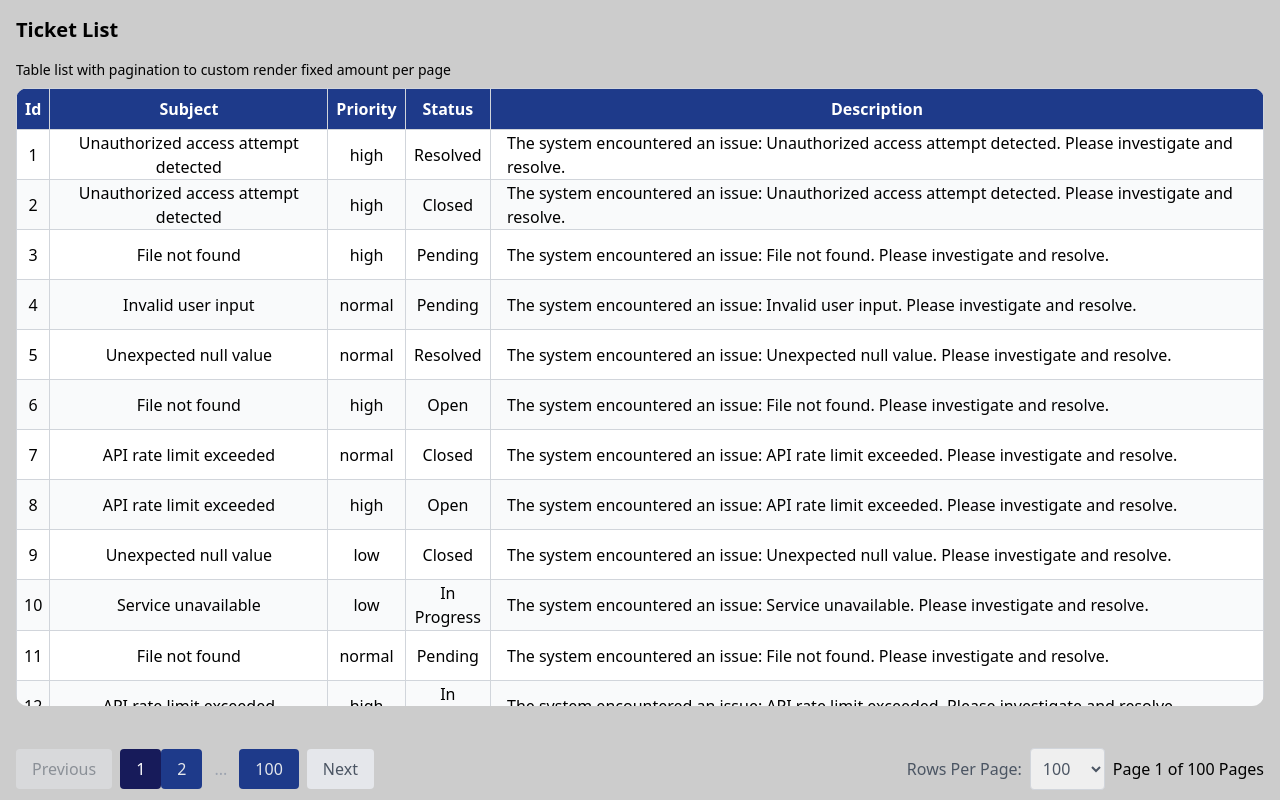
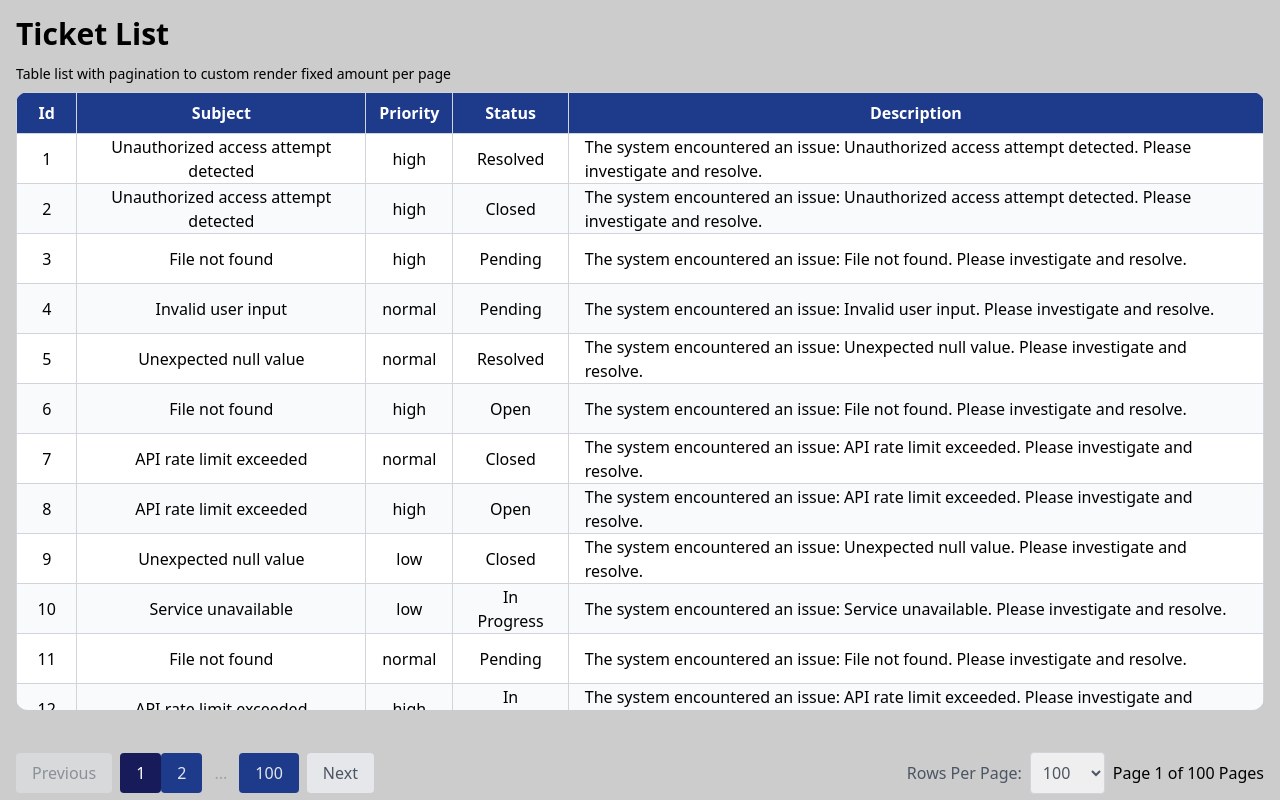
Before and after one commit to joeFathalla/planradar-task, a React (Vite) app: page / in a window 1280 px wide. Built offline with nearby package versions, Linux system fonts and the light colour scheme.

Commit message:
adjust font size

```diff
--- a/src/App.tsx
+++ b/src/App.tsx
@@ -43,7 +43,7 @@ const App: React.FC = () => {
     <main className="bg-[#ccc]">
       <div className="px-4 md:p-4 max-w-7xl mx-auto flex flex-col h-[100dvh] justify-between ">
         <div className="h-8 mb-2 md:mb-4">
-          <h1 className="text-xl font-bold ">Ticket List</h1>
+          <h1 className="text-3xl font-bold ">Ticket List</h1>
         </div>
         <div className="h-[calc(100%-100px)] mb-5 w-full">
           <h3 className="mb-2 text-sm">
--- a/src/components/TicketsList.tsx
+++ b/src/components/TicketsList.tsx
@@ -51,31 +51,31 @@ const TicketsList = ({
                   style={{ height: `${rowHeight}px` }}
                 >
                   <td
-                    className="p-0 border border-gray-300 text-center"
+                    className="px-4 py-0 text-xs md:text-base border border-gray-300 text-center"
                     style={{ height: `${rowHeight}px` }}
                   >
                     {ticket.id}
                   </td>
                   <td
-                    className="p-0 border border-gray-300 text-center"
+                    className="px-4 py-0 text-xs md:text-base border border-gray-300 text-center"
                     style={{ height: `${rowHeight}px` }}
                   >
                     {ticket.subject}
                   </td>
                   <td
-                    className="p-0 border border-gray-300 text-center"
+                    className="px-4 py-0 text-xs md:text-base border border-gray-300 text-center"
                     style={{ height: `${rowHeight}px` }}
                   >
                     {ticket.priority}
                   </td>
                   <td
-                    className="px-0 border border-gray-300 text-center"
+                    className="px-4 py-0 text-xs md:text-base border border-gray-300 text-center"
                     style={{ height: `${rowHeight}px` }}
                   >
                     {ticket.status}
                   </td>
                   <td
-                    className="px-4 py-0 border border-gray-300 text-left"
+                    className="px-4 py-0 text-xs md:text-base border border-gray-300 text-left"
                     style={{ height: `${rowHeight}px` }}
                   >
                     {ticket.description}
```
